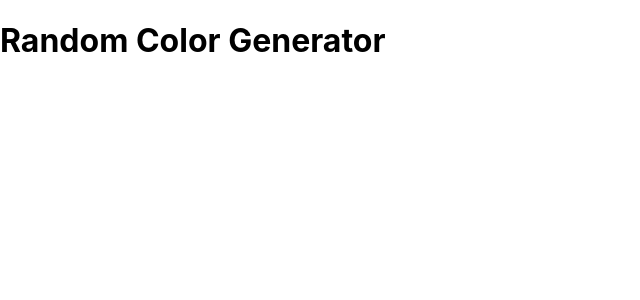
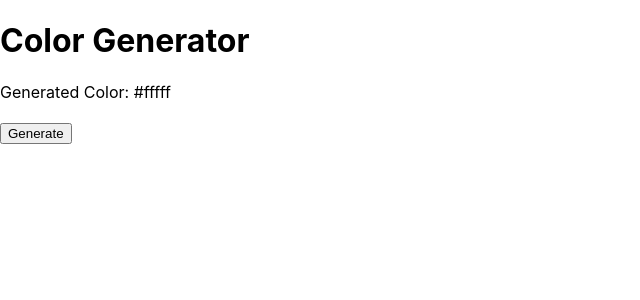
Before and after one commit to Sophie-Zulinski/react-random-color-generator, a React (Create React App) app: page / in a window 1280 px wide. Shown: the top 300 px of the page, without its empty margins (0-640 px from the left). Built offline with nearby package versions, Linux system fonts and the light colour scheme.

Commit message:
Add task 1 (create random hex-color)

```diff
--- a/package.json
+++ b/package.json
@@ -6,7 +6,11 @@
     "@testing-library/jest-dom": "^5.14.1",
     "@testing-library/react": "^13.0.0",
     "@testing-library/user-event": "^13.2.1",
+    "clipboard-copy": "^4.0.1",
     "emoji-generator": "^1.1.0",
+    "node-emoji": "^1.11.0",
+    "random-color": "^1.0.1",
+    "randomcolor": "^0.6.2",
     "react": "^18.2.0",
     "react-dom": "^18.2.0",
     "react-scripts": "5.0.1",
--- a/src/App.js
+++ b/src/App.js
@@ -1,9 +1,27 @@
-export default function App() {
+import { useState } from 'react';
 
+export default function ExampleState() {
+  // 1. Declare a state variable called "count", with
+  // the default value 0
+  const [hexcolor, generateHexColor] = useState("#fffff");
+  const randomHex = "#" + Math.floor(Math.random()*167777215 +' ' ).toString(16)
   return (
-    <div>
-      <h1>Random Color Generator</h1>
+    <>
+      <h1>Color Generator</h1>
+      {/* 2. Use the state variable */}
+      <div>
+        Generated Color: {hexcolor}
+        </div>
+      <br></br>
+      <button
+        onClick={() =>
+          // 3. Set the state variable to a new value
+          generateHexColor(randomHex)
+        }
+      >
+        Generate
+      </button>
 
-    </div>
+    </>
   );
 }
```
Also changed, not shown: 1 other file (tests, documents, lock files or other folders).
